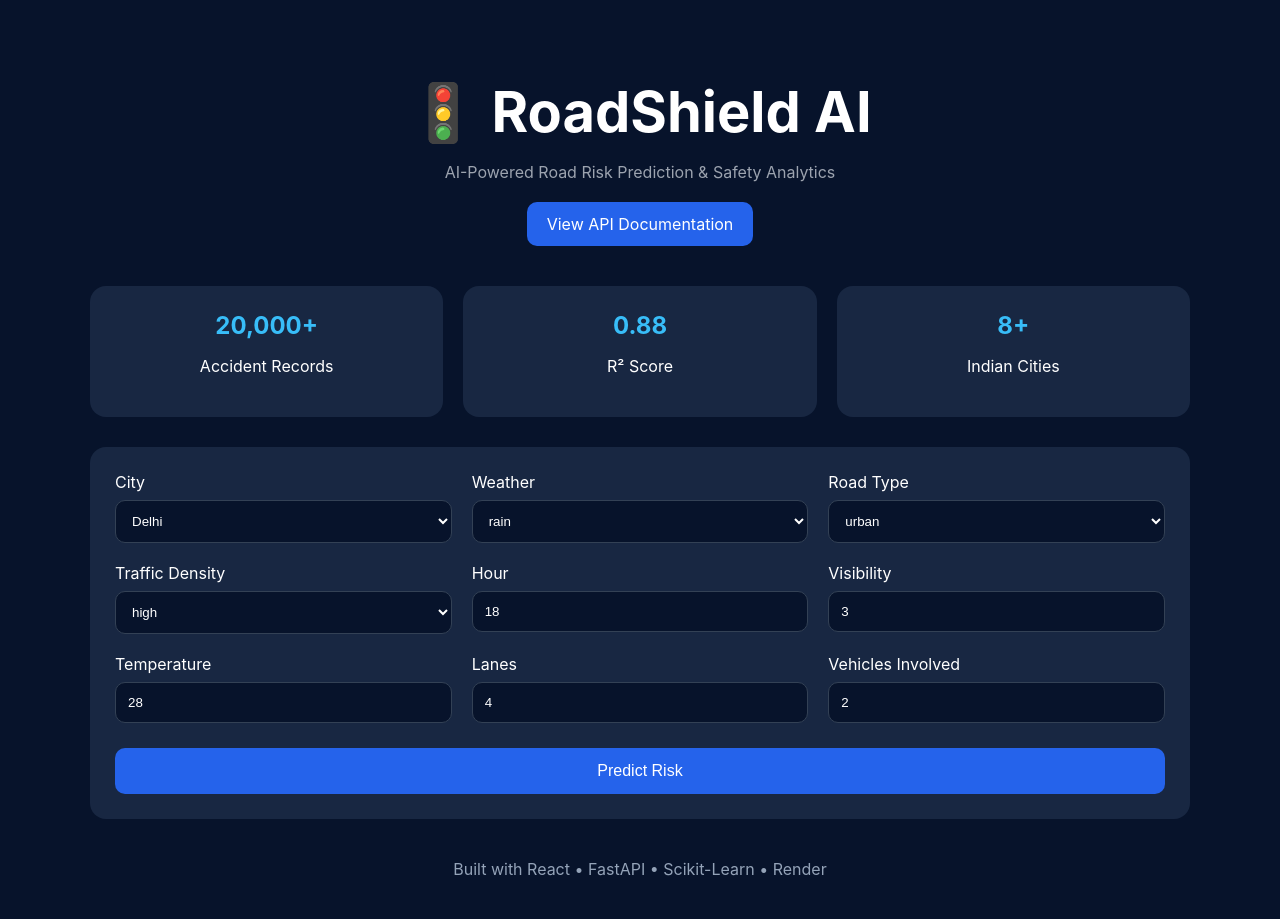
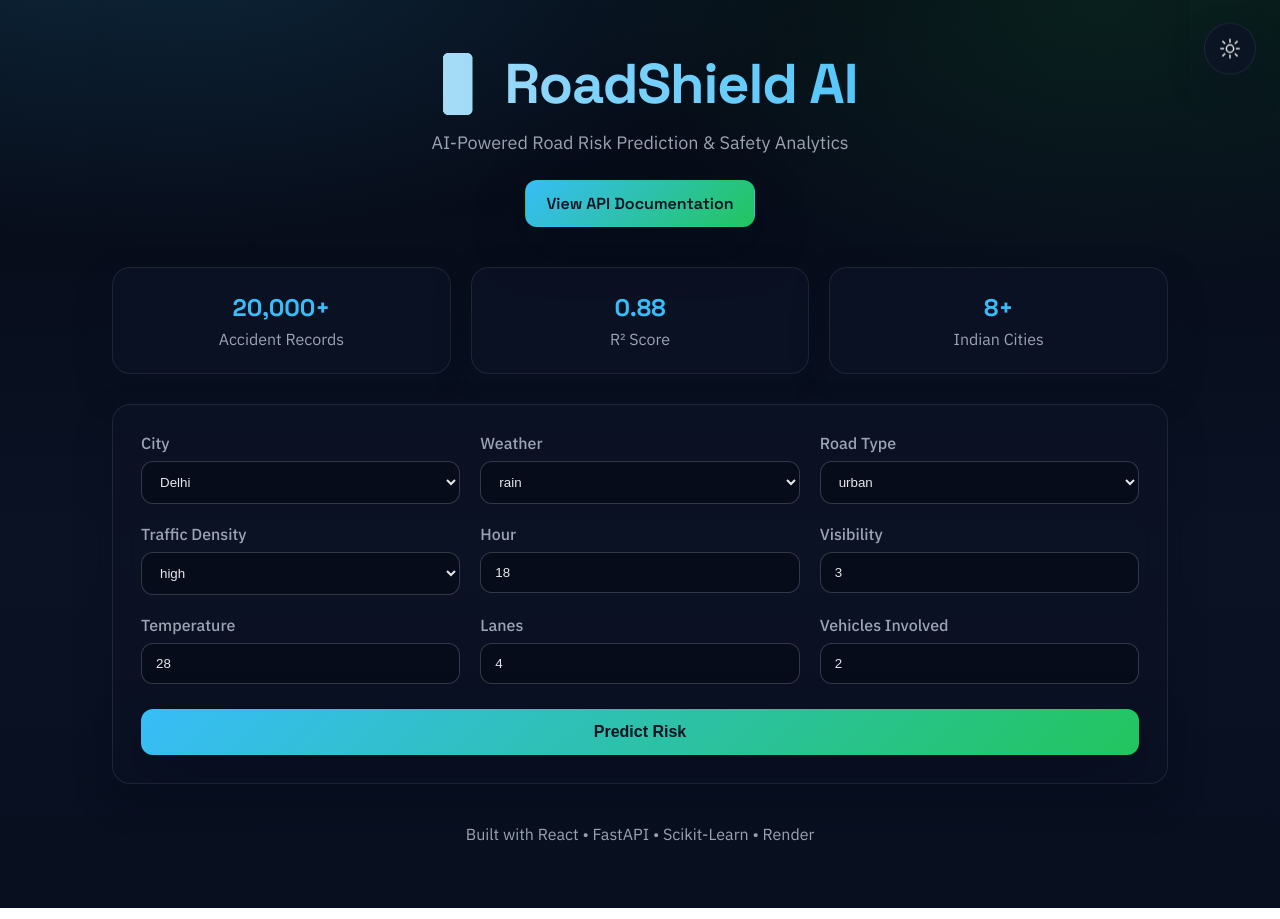
Before and after one commit to shivaamsingh/RoadShield-AI, a React app in the folder frontend/: page / in a window 1280 px wide. Built offline with nearby package versions, Linux system fonts and the light colour scheme; the HTML template or start-up script is replaced by a standard one.

Commit message:
Add dark and light mode support

```diff
--- a/frontend/src/App.css
+++ b/frontend/src/App.css
@@ -1,42 +1,204 @@
+@import url("https://fonts.googleapis.com/css2?family=IBM+Plex+Sans:wght@400;500;600&family=Space+Grotesk:wght@400;500;600;700&display=swap");
+
+:root {
+  --font-display: "Space Grotesk", "IBM Plex Sans", system-ui, sans-serif;
+  --font-body: "IBM Plex Sans", "Space Grotesk", system-ui, sans-serif;
+  --radius-lg: 18px;
+  --radius-md: 12px;
+  --radius-pill: 999px;
+  --transition: 180ms ease;
+  --shadow-card: 0 16px 35px rgba(8, 15, 32, 0.45);
+  --shadow-soft: 0 18px 50px rgba(4, 9, 20, 0.35);
+  --panel-bg: rgba(12, 19, 36, 0.8);
+  --panel-strong: rgba(10, 16, 32, 0.92);
+  --panel-border: rgba(148, 163, 184, 0.16);
+  --text: #e5e7eb;
+  --muted: #9aa4b2;
+  --accent: #38bdf8;
+  --accent-2: #22c55e;
+  --accent-3: #f59e0b;
+  --input-bg: rgba(7, 12, 24, 0.75);
+  --input-border: rgba(148, 163, 184, 0.28);
+  --focus-ring: 0 0 0 3px rgba(56, 189, 248, 0.25);
+}
+
+* {
+  box-sizing: border-box;
+}
+
 body {
   margin: 0;
-  font-family: Inter, Arial, sans-serif;
-  background: #07132b;
-  color: white;
+  font-family: var(--font-body);
+  background: #050914;
+  color: #e5e7eb;
+  min-height: 100vh;
+  transition: background var(--transition), color var(--transition);
+  -webkit-font-smoothing: antialiased;
+  text-rendering: optimizeLegibility;
+}
+
+body.dark,
+.dark {
+  --bg: radial-gradient(1200px 600px at 8% -10%, rgba(56, 189, 248, 0.18), transparent 55%),
+    radial-gradient(900px 500px at 92% 0%, rgba(34, 197, 94, 0.12), transparent 58%),
+    linear-gradient(180deg, #050914 0%, #0a1224 60%, #080f1f 100%);
+  --panel-bg: rgba(12, 19, 36, 0.78);
+  --panel-strong: rgba(10, 16, 32, 0.92);
+  --panel-border: rgba(148, 163, 184, 0.14);
+  --text: #e5e7eb;
+  --muted: #9aa4b2;
+  --accent: #38bdf8;
+  --accent-2: #22c55e;
+  --accent-3: #f59e0b;
+  --input-bg: rgba(6, 11, 22, 0.7);
+  --input-border: rgba(148, 163, 184, 0.3);
+  --focus-ring: 0 0 0 3px rgba(56, 189, 248, 0.25);
+  background: var(--bg);
+  color: var(--text);
+}
+
+body.light,
+.light {
+  --bg: radial-gradient(1200px 600px at 0% -10%, rgba(37, 99, 235, 0.12), transparent 55%),
+    linear-gradient(180deg, #f8fafc 0%, #eef2f7 100%);
+  --panel-bg: #ffffff;
+  --panel-strong: #f8fafc;
+  --panel-border: #e2e8f0;
+  --text: #0f172a;
+  --muted: #475569;
+  --accent: #2563eb;
+  --accent-2: #0ea5e9;
+  --accent-3: #f59e0b;
+  --input-bg: #f8fafc;
+  --input-border: #d1d5db;
+  --focus-ring: 0 0 0 3px rgba(37, 99, 235, 0.2);
+  background: var(--bg);
+  color: var(--text);
 }
 
 .container {
   max-width: 1100px;
   margin: auto;
-  padding: 40px 20px;
+  padding: 48px 22px 64px;
+  min-height: 100vh;
+  box-sizing: border-box;
+  position: relative;
+}
+@keyframes riseIn {
+  from {
+    opacity: 0;
+    transform: translateY(14px);
+  }
+  to {
+    opacity: 1;
+    transform: translateY(0);
+  }
+}
+
+@keyframes floatPulse {
+  0%,
+  100% {
+    transform: translateY(0);
+  }
+  50% {
+    transform: translateY(-2px);
+  }
+}
+
+@keyframes gradientShift {
+  0% {
+    background-position: 0% 50%;
+  }
+  100% {
+    background-position: 100% 50%;
+  }
 }
 
 .hero {
   text-align: center;
-  margin-bottom: 40px;
+  margin: 0 auto 40px;
+  max-width: 820px;
+  animation: riseIn 600ms ease both;
 }
 
 .hero h1 {
+  font-family: var(--font-display);
   font-size: 56px;
-  margin-bottom: 10px;
+  margin: 0 0 12px;
+  letter-spacing: -0.02em;
+}
+
+.dark .hero h1 {
+  background: linear-gradient(90deg, #e2e8f0 0%, #7dd3fc 45%, #38bdf8 100%);
+  -webkit-background-clip: text;
+  color: transparent;
 }
 
 .hero p {
-  color: #9ca3af;
-  margin-bottom: 20px;
+  color: var(--muted);
+  margin: 0 0 26px;
+  font-size: 18px;
 }
 
 .docs-btn {
-  display: inline-block;
+  display: inline-flex;
+  align-items: center;
+  justify-content: center;
+  gap: 8px;
   padding: 12px 20px;
-  background: #2563eb;
-  color: white;
+  border-radius: var(--radius-md);
+  font-weight: 600;
+  font-family: var(--font-display);
+  transition: transform var(--transition), box-shadow var(--transition), background var(--transition), color var(--transition);
+  cursor: pointer;
   text-decoration: none;
-  border-radius: 10px;
+  border: 1px solid transparent;
+}
+
+.docs-btn {
+  background: linear-gradient(135deg, var(--accent), var(--accent-2));
+  color: #0b1220;
+  box-shadow: var(--shadow-soft);
 }
 
 .docs-btn:hover {
-  background: #1d4ed8;
+  transform: translateY(-2px);
+  box-shadow: 0 22px 40px rgba(14, 165, 233, 0.25);
+}
+
+.theme-toggle-fab {
+  position: fixed;
+  top: 24px;
+  right: 24px;
+  width: 52px;
+  height: 52px;
+  border-radius: 50%;
+  border: 1px solid var(--panel-border);
+  background: var(--panel-bg);
+  color: var(--text);
+  display: inline-flex;
+  align-items: center;
+  justify-content: center;
+  cursor: pointer;
+  box-shadow: var(--shadow-card);
+  backdrop-filter: blur(10px);
+  transition: transform var(--transition), box-shadow var(--transition), background var(--transition);
+  animation: floatPulse 8s ease-in-out infinite;
+  z-index: 30;
+}
+
+.theme-toggle-fab:hover {
+  transform: translateY(-2px) scale(1.03);
+  box-shadow: 0 22px 45px rgba(8, 15, 32, 0.55);
+}
+
+.theme-toggle-fab:active {
+  transform: translateY(0) scale(0.98);
+}
+
+.theme-toggle-icon {
+  width: 22px;
+  height: 22px;
 }
 
 .stats {
@@ -44,24 +206,46 @@ body {
   grid-template-columns: repeat(3, 1fr);
   gap: 20px;
   margin-bottom: 30px;
+  animation: riseIn 700ms ease both;
+  animation-delay: 80ms;
 }
 
 .stat-card {
-  background: #182742;
-  padding: 25px;
-  border-radius: 16px;
+  background: var(--panel-bg);
+  padding: 24px;
+  border-radius: var(--radius-lg);
   text-align: center;
+  border: 1px solid var(--panel-border);
+  box-shadow: var(--shadow-card);
+  backdrop-filter: blur(12px);
+  transition: transform var(--transition), box-shadow var(--transition);
+}
+
+.stat-card:hover {
+  transform: translateY(-4px);
+  box-shadow: 0 24px 50px rgba(8, 15, 32, 0.55);
 }
 
 .stat-card h2 {
-  color: #38bdf8;
+  color: var(--accent);
+  margin: 0 0 6px;
+  font-family: var(--font-display);
+}
+
+.stat-card p {
   margin: 0;
+  color: var(--muted);
 }
 
 .card {
-  background: #182742;
-  border-radius: 16px;
-  padding: 25px;
+  background: var(--panel-bg);
+  border-radius: var(--radius-lg);
+  padding: 28px;
+  border: 1px solid var(--panel-border);
+  box-shadow: var(--shadow-card);
+  backdrop-filter: blur(12px);
+  animation: riseIn 800ms ease both;
+  animation-delay: 120ms;
 }
 
 .grid {
@@ -73,17 +257,27 @@ body {
 label {
   display: block;
   margin-bottom: 8px;
+  font-weight: 500;
+  color: var(--muted);
 }
 
 input,
 select {
   width: 100%;
-  padding: 12px;
-  border-radius: 10px;
-  border: 1px solid #334155;
-  background: #07132b;
-  color: white;
+  padding: 12px 14px;
+  border-radius: var(--radius-md);
+  border: 1px solid var(--input-border);
+  background: var(--input-bg);
+  color: var(--text);
   box-sizing: border-box;
+  transition: border var(--transition), box-shadow var(--transition), background var(--transition);
+}
+
+input:focus,
+select:focus {
+  outline: none;
+  border-color: var(--accent);
+  box-shadow: var(--focus-ring);
 }
 
 .predict-btn {
@@ -91,61 +285,90 @@ select {
   margin-top: 25px;
   padding: 14px;
   border: none;
-  border-radius: 10px;
-  background: #2563eb;
-  color: white;
+  border-radius: var(--radius-md);
+  background: linear-gradient(135deg, var(--accent), var(--accent-2));
+  color: #0b1220;
   font-size: 16px;
+  font-weight: 600;
   cursor: pointer;
+  transition: transform var(--transition), box-shadow var(--transition), filter var(--transition);
+  box-shadow: var(--shadow-soft);
 }
 
 .predict-btn:hover {
-  background: #1d4ed8;
+  transform: translateY(-2px);
+  filter: brightness(1.05);
+}
+
+.predict-btn:disabled {
+  cursor: not-allowed;
+  filter: grayscale(0.2);
+  opacity: 0.8;
 }
 
 .result-card {
   margin-top: 25px;
-  padding: 25px;
-  background: #07132b;
-  border-radius: 14px;
+  padding: 24px;
+  background: var(--panel-strong);
+  border-radius: var(--radius-lg);
+  border: 1px solid var(--panel-border);
+  box-shadow: var(--shadow-soft);
+  animation: riseIn 500ms ease both;
+}
+
+.result-card h2 {
+  margin-top: 0;
+  font-family: var(--font-display);
 }
 
 .progress {
   height: 14px;
-  background: #334155;
-  border-radius: 999px;
+  background: rgba(148, 163, 184, 0.2);
+  border-radius: var(--radius-pill);
   overflow: hidden;
   margin-top: 15px;
 }
 
 .progress-fill {
   height: 100%;
-  background: #22c55e;
+  background: linear-gradient(90deg, #22c55e, #38bdf8, #2563eb);
+  background-size: 200% 100%;
+  animation: gradientShift 3.6s ease infinite;
+  transition: width 400ms ease;
 }
 
 .badge {
   display: inline-block;
   margin-top: 20px;
   padding: 8px 18px;
-  border-radius: 999px;
+  border-radius: var(--radius-pill);
   font-weight: 600;
+  letter-spacing: 0.2px;
+  border: 1px solid transparent;
 }
 
 .low {
-  background: #22c55e;
+  background: rgba(34, 197, 94, 0.15);
+  color: #86efac;
+  border-color: rgba(34, 197, 94, 0.45);
 }
 
 .medium {
-  background: #f59e0b;
+  background: rgba(245, 158, 11, 0.18);
+  color: #fbbf24;
+  border-color: rgba(245, 158, 11, 0.5);
 }
 
 .high {
-  background: #ef4444;
+  background: rgba(239, 68, 68, 0.18);
+  color: #fca5a5;
+  border-color: rgba(239, 68, 68, 0.5);
 }
 
 .footer {
   text-align: center;
   margin-top: 40px;
-  color: #94a3b8;
+  color: var(--muted);
 }
 
 @media (max-width: 768px) {
@@ -156,4 +379,31 @@ select {
   .hero h1 {
     font-size: 40px;
   }
+
+  .docs-btn {
+    width: 100%;
+    margin: 8px 0 0;
+  }
+
+  .theme-toggle-fab {
+    top: 16px;
+    right: 16px;
+    width: 46px;
+    height: 46px;
+    font-size: 18px;
+  }
 }
+
+@media (prefers-reduced-motion: reduce) {
+  .hero,
+  .stats,
+  .card,
+  .result-card {
+    animation: none;
+  }
+
+  .theme-toggle-fab,
+  .progress-fill {
+    animation: none;
+  }
+}
--- a/frontend/src/App.jsx
+++ b/frontend/src/App.jsx
@@ -1,5 +1,7 @@
-import { useState } from "react";
+import { useState, useEffect } from "react";
+
 import axios from "axios";
+
 import "./App.css";
 
 function App() {
@@ -22,6 +24,17 @@ function App() {
   const [result, setResult] = useState(null);
   const [loading, setLoading] = useState(false);
 
+  const [darkMode, setDarkMode] = useState(() => {
+    return localStorage.getItem("theme") !== "light";
+  });
+
+  useEffect(() => {
+    const theme = darkMode ? "dark" : "light";
+    localStorage.setItem("theme", theme);
+    document.body.classList.remove("dark", "light");
+    document.body.classList.add(theme);
+  }, [darkMode]);
+
   const handleChange = (e) => {
     setFormData({
       ...formData,
@@ -34,8 +47,7 @@ function App() {
       setLoading(true);
 
       const response = await axios.post(
-        "https://roadshield-ai.onrender.com/predict",
-        {
+        "https://roadshield-ai.onrender.com/predict", {
         city: formData.city,
         hour: Number(formData.hour),
         day_of_week: formData.day_of_week,
@@ -71,7 +83,46 @@ function App() {
   };
 
   return (
-    <div className="container">
+    <div className={`container ${darkMode ? "dark" : "light"}`}>
+      <button
+        className="theme-toggle-fab"
+        onClick={() => setDarkMode(!darkMode)}
+        title={darkMode ? "Switch to light mode" : "Switch to dark mode"}
+        aria-label={darkMode ? "Switch to light mode" : "Switch to dark mode"}
+      >
+        {darkMode ? (
+          <svg
+            className="theme-toggle-icon"
+            viewBox="0 0 24 24"
+            role="img"
+            aria-hidden="true"
+          >
+            <circle cx="12" cy="12" r="4" fill="none" stroke="currentColor" strokeWidth="1.6" />
+            <path
+              d="M12 2v3M12 19v3M4.22 4.22l2.12 2.12M17.66 17.66l2.12 2.12M2 12h3M19 12h3M4.22 19.78l2.12-2.12M17.66 6.34l2.12-2.12"
+              fill="none"
+              stroke="currentColor"
+              strokeWidth="1.6"
+              strokeLinecap="round"
+            />
+          </svg>
+        ) : (
+          <svg
+            className="theme-toggle-icon"
+            viewBox="0 0 24 24"
+            role="img"
+            aria-hidden="true"
+          >
+            <path
+              d="M20.6 14.6A8 8 0 0 1 9.4 3.4a9 9 0 1 0 11.2 11.2Z"
+              fill="none"
+              stroke="currentColor"
+              strokeWidth="1.6"
+              strokeLinejoin="round"
+            />
+          </svg>
+        )}
+      </button>
       <div className="hero">
         <h1>🚦 RoadShield AI</h1>
         <p>AI-Powered Road Risk Prediction & Safety Analytics</p>
@@ -85,6 +136,7 @@ function App() {
           View API Documentation
         </a>
       </div>
+
 
       <div className="stats">
         <div className="stat-card">
```
Lines whose indentation alone changed are shown as unchanged.
